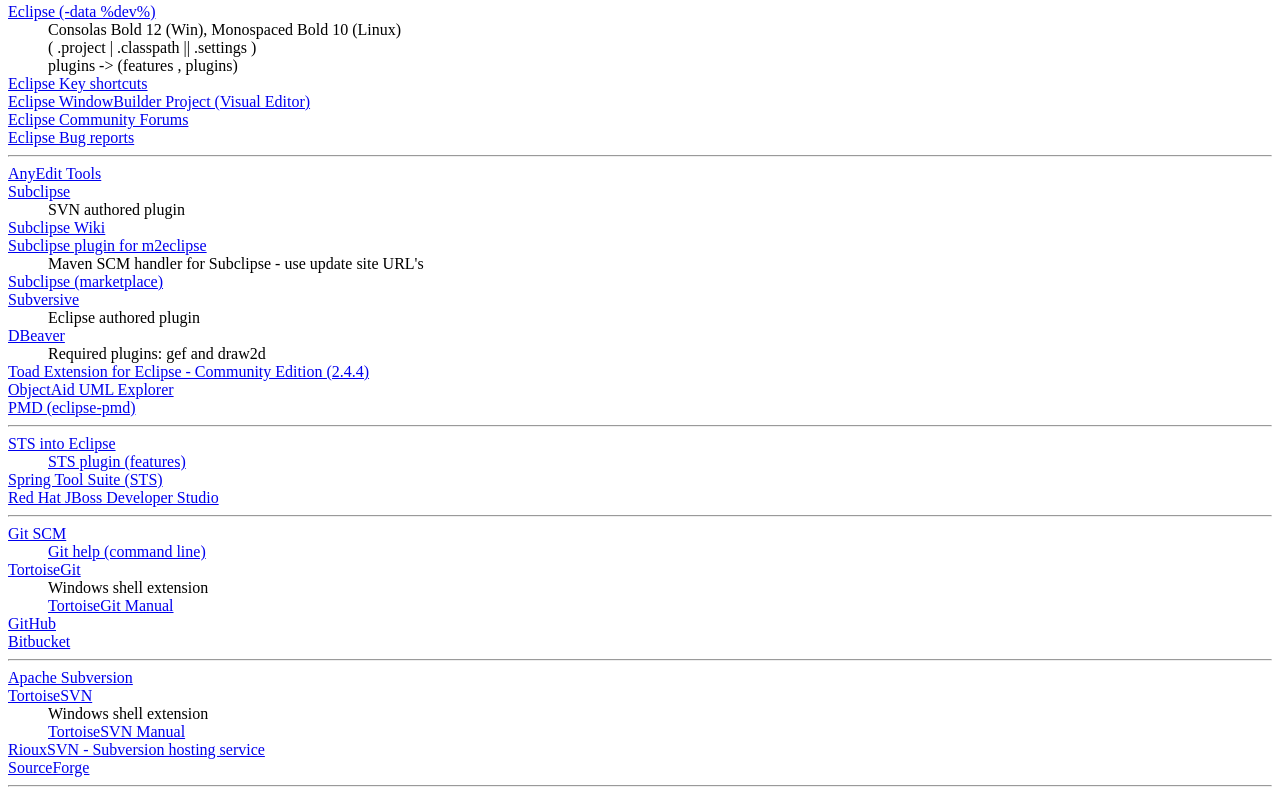
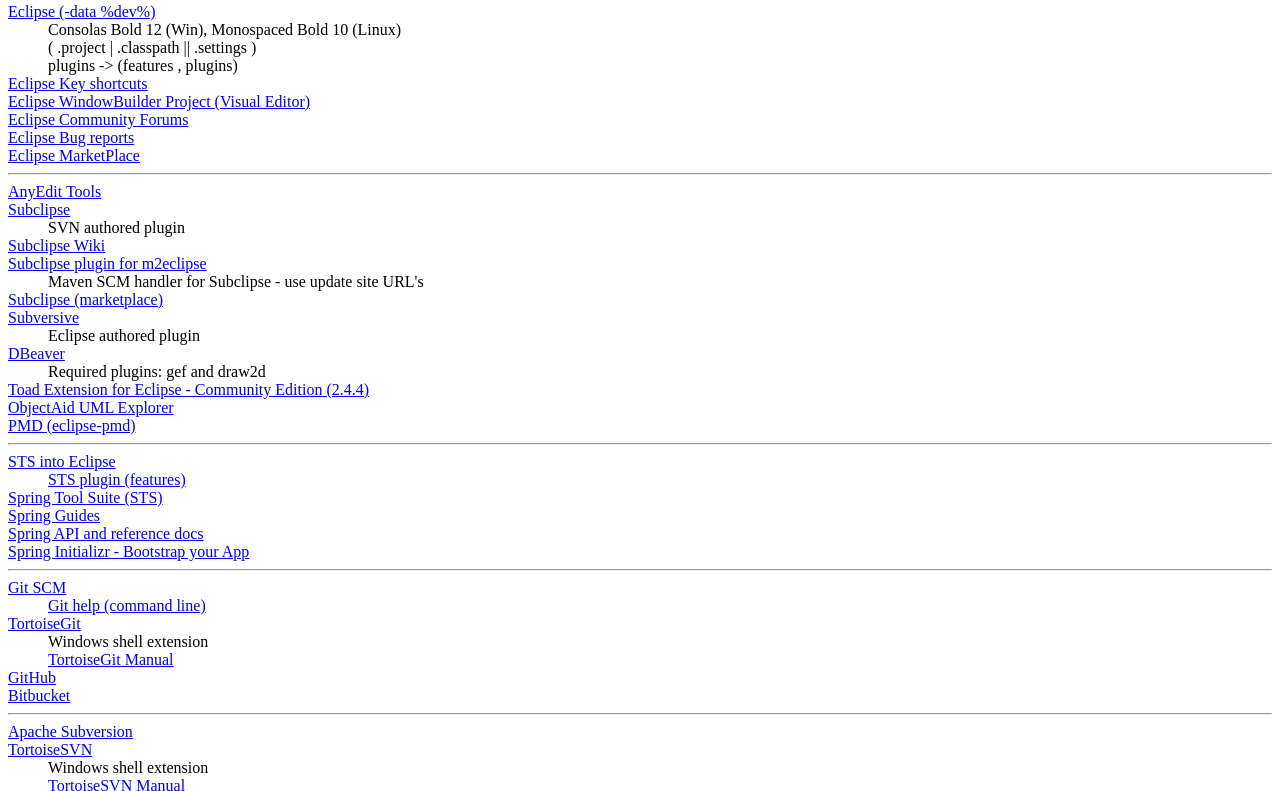
Before and after one commit to jlsoper/jlsoper.github.io, a plain HTML site: page developer.html in a window 1280 px wide. Shown: the part 649-1440 px from the top of the page. Drawn offline with Linux system fonts and the light colour scheme.

Commit message:
added STS links

```diff
--- a/developer.html
+++ b/developer.html
@@ -60,6 +60,7 @@
     <DT><A HREF="https://eclipse.org/windowbuilder/">Eclipse WindowBuilder Project (Visual Editor)</A>
     <DT><A HREF="http://www.eclipse.org/forums/">Eclipse Community Forums</A>
     <DT><A HREF="https://bugs.eclipse.org/bugs/">Eclipse Bug reports</A>
+    <DT><A HREF="https://marketplace.eclipse.org/">Eclipse MarketPlace</A>
 <hr>
     <DT><A HREF="https://marketplace.eclipse.org/content/anyedit-tools">AnyEdit Tools</A>
     <DT><A HREF="https://github.com/subclipse">Subclipse</A>
@@ -79,7 +80,9 @@
     <DT><A HREF="https://marketplace.eclipse.org/content/spring-tools-aka-spring-ide-and-spring-tool-suite">STS into Eclipse</A>
         <DD><A HREF="img/STS_plugin.png">STS plugin (features)</A>
     <DT><A HREF="https://spring.io/tools/sts/all">Spring Tool Suite (STS)</A>
-    <DT><A HREF="https://www.redhat.com/en/technologies/jboss-middleware/developer-studio">Red Hat JBoss Developer Studio</A>
+    <DT><A HREF="https://spring.io/guides">Spring Guides</A>
+    <DT><A HREF="https://spring.io/docs/reference">Spring API and reference docs</A>
+    <DT><A HREF="https://start.spring.io/">Spring Initializr - Bootstrap your App</A>
 <hr>
     <DT><A HREF="https://git-scm.com/">Git SCM</A>
         <DD><A HREF="git--help.txt">Git help (command line)</A>
@@ -171,6 +174,7 @@
     <DT><A HREF="https://docs.microsoft.com/en-us/dotnet/csharp/programming-guide/">C# Programming Guide</A>
     <DT><A HREF="https://docs.microsoft.com/en-us/dotnet/csharp/language-reference/">C# Reference</A>
 <hr>
+    <DT><A HREF="https://www.getpostman.com/downloads/">Postman API development</A>
     <DT><A HREF="https://netbeans.org/">NetBeans</A>
         <DD>/bin/sh "/opt/netbeans/bin/netbeans"
     <DT><A HREF="https://netbeans.org/project_downloads/usersguide/shortcuts-80.pdf">NetBeans Keyboard Shortcuts</A>
```
